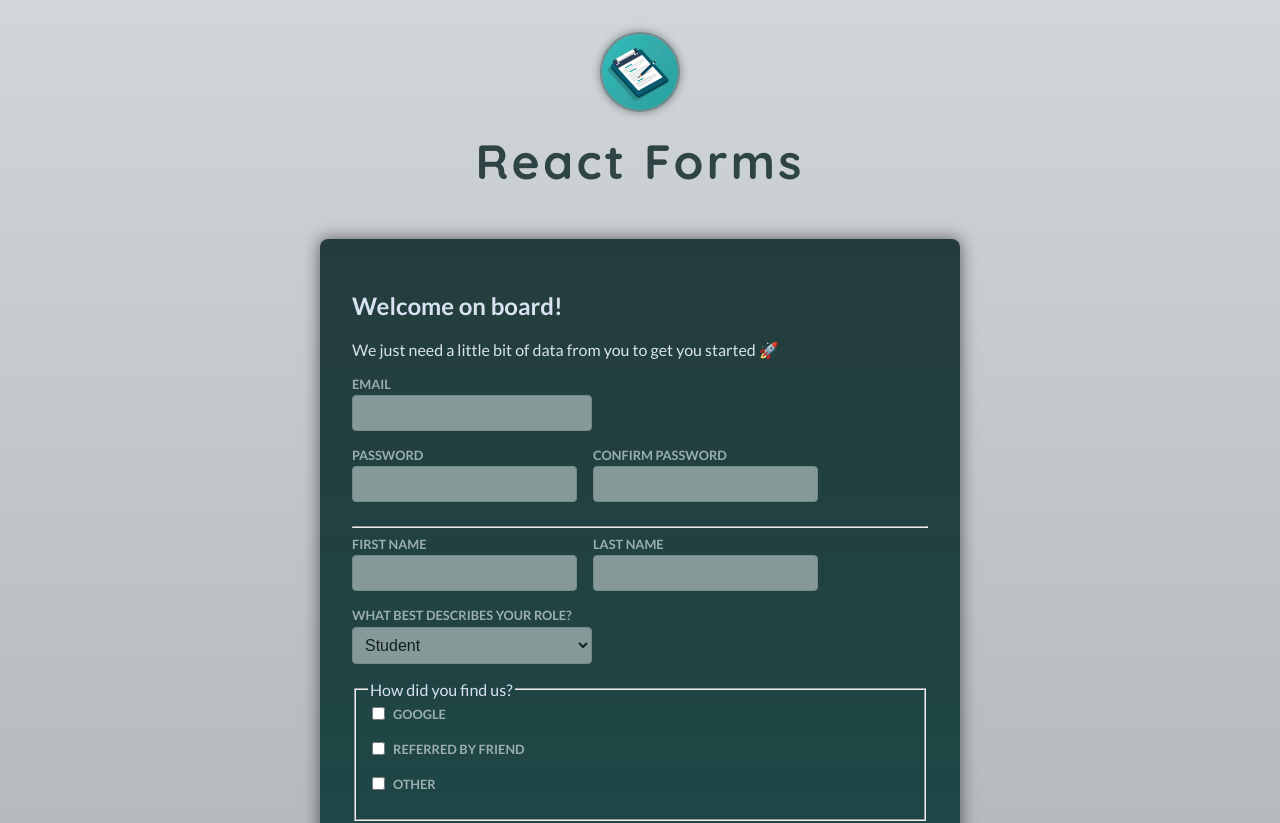
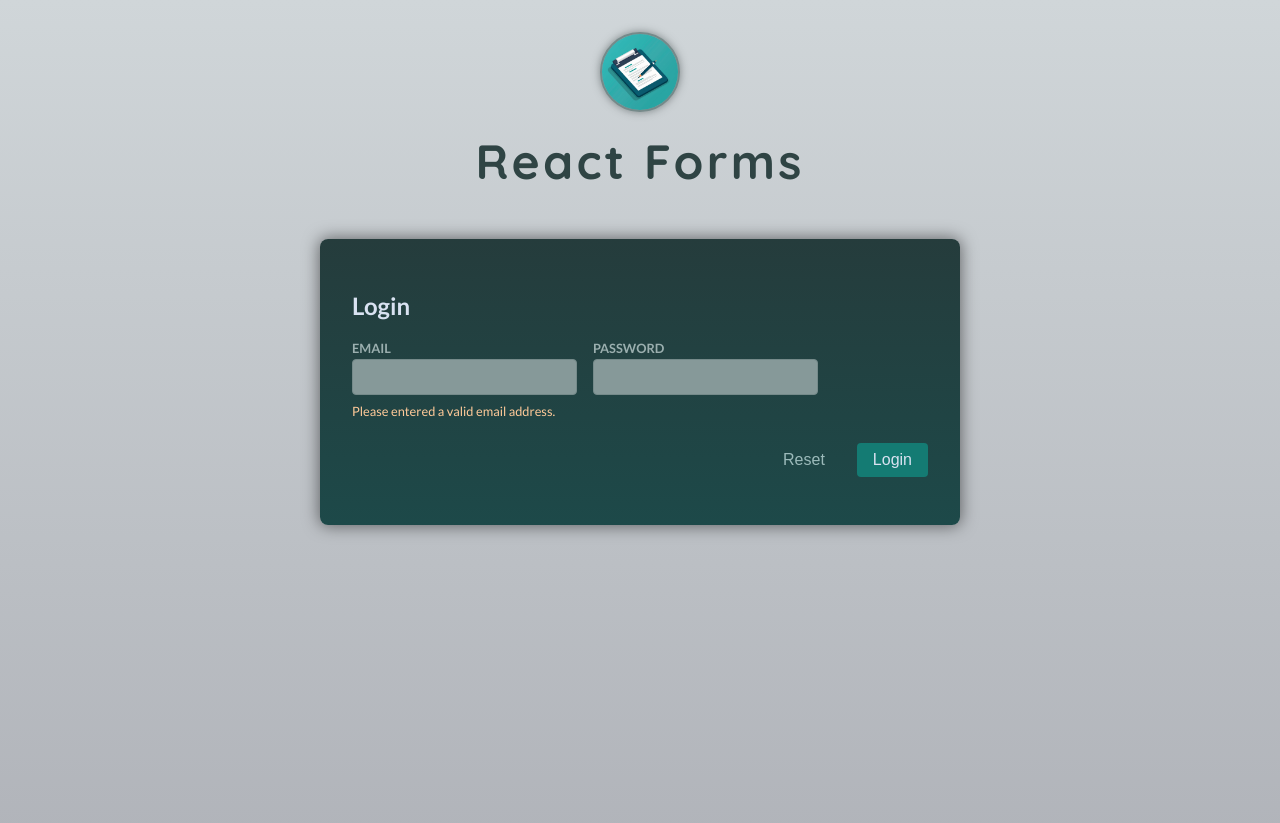
Before and after one commit to wako057/react-tutorial-forms-user-input, a React (Vite) app: page / in a window 1280 px wide. Shown: the top 823 px of the page. Built offline with nearby package versions, Linux system fonts and the light colour scheme.

Commit message:
feat: add validation on every keystroke

```diff
--- a/src/App.jsx
+++ b/src/App.jsx
@@ -1,5 +1,6 @@
 import Header from './components/Header.jsx';
-import Login from './components/Login.jsx';
+// import Login from './components/Login.jsx';
+import Login from './components/StageLogin.jsx';
 import Signup from "./components/Signup";
 
 function App() {
@@ -7,7 +8,8 @@
     <>
       <Header />
       <main>
-        <Signup />
+        {/*<Signup />*/}
+        <Login />
       </main>
     </>
   );
--- /dev/null
+++ b/src/components/StageLogin.jsx
@@ -0,0 +1,60 @@
+import {useState} from "react";
+
+export default function Login() {
+  const [ enteredValues, setEnteredValues ] = useState({
+    email: '',
+    password: '',
+  });
+
+  console.log(enteredValues);
+  const emailIsInvalid = !enteredValues.email.includes('@');
+  console.log(emailIsInvalid);
+
+  function handleSubmit(event) {
+    event.preventDefault();
+    console.log(enteredValues);
+  }
+
+  function handleInputChange(identifier, value) {
+    setEnteredValues((prevValues) => ({
+      ...prevValues,
+      [identifier]: value
+    }))
+  }
+
+  return (
+    <form onSubmit={handleSubmit}>
+      <h2>Login</h2>
+
+      <div className="control-row">
+        <div className="control no-margin">
+          <label htmlFor="email">Email</label>
+          <input
+            id="email"
+            type="email"
+            name="email"
+            onChange={(event) => handleInputChange('email', event.target.value)}
+            value={enteredValues.email}
+          />
+          <div className="control-error">{emailIsInvalid && <p>Please entered a valid email address.</p>}</div>
+        </div>
+
+        <div className="control no-margin">
+          <label htmlFor="password">Password</label>
+          <input
+            id="password"
+            type="password"
+            name="password"
+            onChange={(event) => handleInputChange('password', event)}
+            value={enteredValues.password}
+          />
+        </div>
+      </div>
+
+      <p className="form-actions">
+        <button className="button button-flat">Reset</button>
+        <button type="button" className="button" onClick={handleSubmit}>Login</button>
+      </p>
+    </form>
+  );
+}
```
